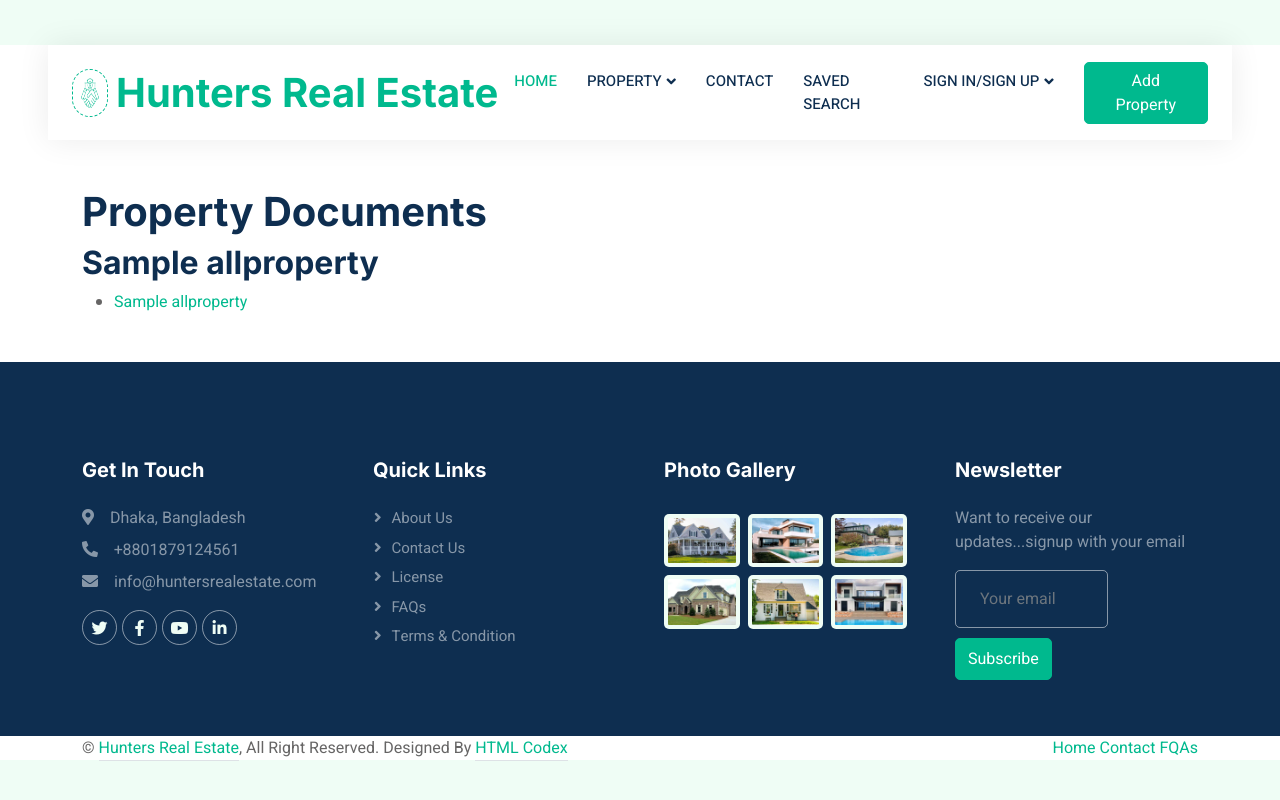
After one commit to Khalidi-Siam/Real-Estate-Management-System, a Django app: page /property/property/1/documents/ in a window 1280 px wide. The commit adds this page. Run offline with Django 5.2, Linux system fonts and the light colour scheme; tables that the repository leaves empty hold one stand-in row (values such as "Sample post"); some libraries are stand-ins or nearby versions.

Commit message:
Agents dashboard update, cancel property, documents and some other chnages

```diff
--- a/RealEstate/Agents/urls.py
+++ b/RealEstate/Agents/urls.py
@@ -1,8 +1,9 @@
 # agents/urls.py
 from django.urls import path
-from .views import agent_dashboard, approve_property
+from .views import *
 
 urlpatterns = [
     path('dashboard/', agent_dashboard, name='agent_dashboard'),
     path('approve/<int:property_id>/', approve_property, name='approve_property'),
+    path('cancel_approval/<int:property_id>/', cancel_approval, name='cancel_approval'),
 ]
--- a/RealEstate/property/models.py
+++ b/RealEstate/property/models.py
@@ -2,6 +2,8 @@ from django.db import models
 from authentication.models import UserProfile
 from django.core.validators import MinValueValidator, MaxValueValidator
 from django.contrib.auth.models import User
+from django.core.validators import FileExtensionValidator
+
 # Create your models here.
 class AllProperty(models.Model):
     PROPERTY_TYPES = (
@@ -38,10 +40,12 @@ class AllProperty(models.Model):
     Property_on = models.CharField(max_length = 20, choices=Action, null =True)
     Property_type = models.CharField(max_length=20, choices=PROPERTY_TYPES)
     Approval_by_Agent = models.CharField(max_length = 50, null = True)
-
+    Property_Documents = models.FileField(upload_to='property_documents', null=True, blank=True)
 
     def __str__(self):
         return self.Property_Name
+
+
 
 
 
@@ -56,14 +60,7 @@ class ResidentialProperty(AllProperty):
     Has_Pool = models.BooleanField(default=False)
     Has_Garden = models.BooleanField(default=False)
     Number_of_Balcony = models.PositiveIntegerField(default=1)
-    Year = models.IntegerField(
-        null=True,
-        blank=False,
-        validators=[
-        MinValueValidator(1900),
-        MaxValueValidator(2100)
-        ]
-    )
+    Year = models.DateField(null = True)
 
 
 
@@ -82,14 +79,7 @@ class CommercialProperty(AllProperty):
     Has_elevator = models.BooleanField(default=False)
     Has_security_system = models.BooleanField(default=False)
     Has_conference_room = models.BooleanField(default=False)
-    Year = models.IntegerField(
-        null=True,
-        blank=False,
-        validators=[
-        MinValueValidator(1900),
-        MaxValueValidator(2100)
-        ]
-    )
+    Year = models.DateField(null = True)
 
 
 
--- a/RealEstate/property/urls.py
+++ b/RealEstate/property/urls.py
@@ -16,6 +16,6 @@ urlpatterns = [
     path('saved-searches', views.saved_searches, name = "saved_searches"),
     path('apply-saved-search/<int:saved_search_id>/', views.apply_saved_search, name="apply_saved_search"),
     path('property/delete-saved-search/<int:saved_search_id>/', views.delete_saved_search, name='delete_saved_search'),
-
+    path('property/<int:property_id>/documents/', views.view_property_documents, name='view_property_documents'),
 
 ]
--- a/RealEstate/property/views.py
+++ b/RealEstate/property/views.py
@@ -99,7 +99,9 @@ def property_detail(request, pk):
 
 def property_list(request):
 
-    properties = AllProperty.objects.filter(Approval_by_Agent__isnull=False)
+    properties = AllProperty.objects.filter(
+    Q(Approval_by_Agent__isnull=False) & ~Q(Approval_by_Agent='Cancel')
+)
 
     # Create an instance of the form
     filter_form = PropertyFilterForm(request.GET or None)
@@ -226,3 +228,11 @@ def posted_properties(request):
         return render(request, 'posted_properties.html', {'filtered_properties': properties})
     else:
         return redirect('signin')
+
+
+def view_property_documents(request, property_id):
+    property_instance = get_object_or_404(AllProperty, pk=property_id)
+    property_documents = property_instance.Property_Documents  # Assuming ManyToManyField for Property_Documents
+
+    # Pass the property instance and property documents to the template
+    return render(request, 'view_property_documents.html', {'property_instance': property_instance, 'property_documents': property_documents})
--- a/RealEstate/templates/agent_dashboard.html
+++ b/RealEstate/templates/agent_dashboard.html
@@ -18,7 +18,8 @@
         {% for property in pending_properties %}
           <tr>
             <td><a href="{% url 'property_detail' property.pk %}">{{ property.Property_Name }}</a></td>
-            <td><a href="{% url 'approve_property' property.pk %}" class="btn btn-primary">Approve</a></td>
+            <td><p>Pending</p></td>
+            {% comment %} <td><a href="{% url 'approve_property' property.pk %}" class="btn btn-primary">Approve</a></td> {% endcomment %}
           </tr>
         {% endfor %}
       {% else %}
--- /dev/null
+++ b/RealEstate/templates/view_property_documents.html
@@ -0,0 +1,26 @@
+{% extends 'base.html' %}
+{% load static %}
+
+{% block content %}
+<div class="container mt-5">
+    <h1>Property Documents</h1>
+    <h2>{{ property_instance.Property_Name }}</h2>
+
+    <ul>
+
+            <li><a href="{{ property_documents.url }}" target="_blank">{{ property_instance.Property_Name }}</a></li>
+
+    </ul>
+
+    {% if request.user.is_authenticated and request.user.UserProfile.is_agent %}
+        <form action="{% url 'approve_property' property_instance.id %}" method="post" class="d-inline">
+            {% csrf_token %}
+            <button type="submit" class="btn btn-primary">Approve Property</button>
+        </form>
+        <form action="{% url 'cancel_approval' property_instance.id %}" method="post" class="d-inline">
+            {% csrf_token %}
+            <button type="submit" class="btn btn-danger">Cancel Approval</button>
+        </form>
+    {% endif %}
+</div>
+{% endblock %}
```
Also changed, not shown: RealEstate/Agents/views.py (+23 -10 lines), RealEstate/property/forms.py (+8 -0 lines), RealEstate/templates/property_detail.html (+6 -2 lines), RealEstate/property/migrations/0005_allproperty_property_documents.py (added), RealEstate/property/migrations/0006_propertydocument_and_more.py (added), RealEstate/property/migrations/0007_remove_allproperty_property_documents_and_more.py (added), RealEstate/property/migrations/0008_alter_commercialproperty_year_and_more.py (added).
